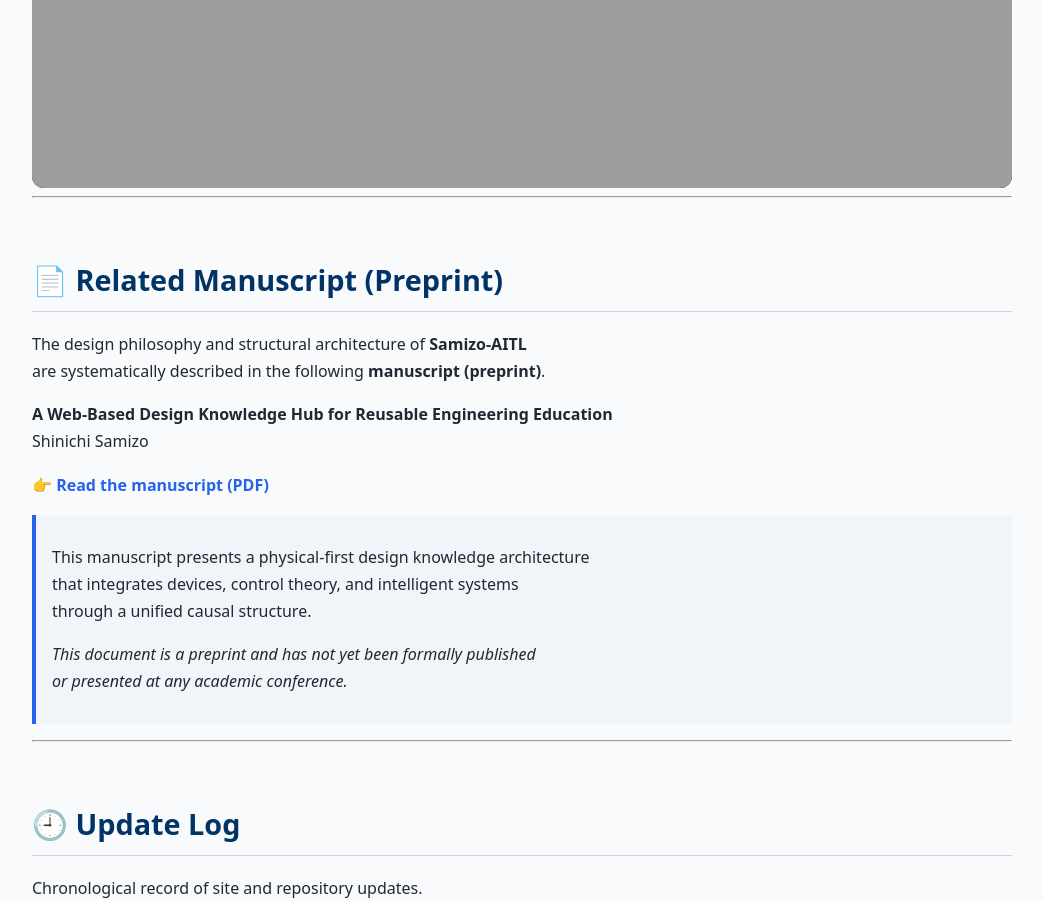
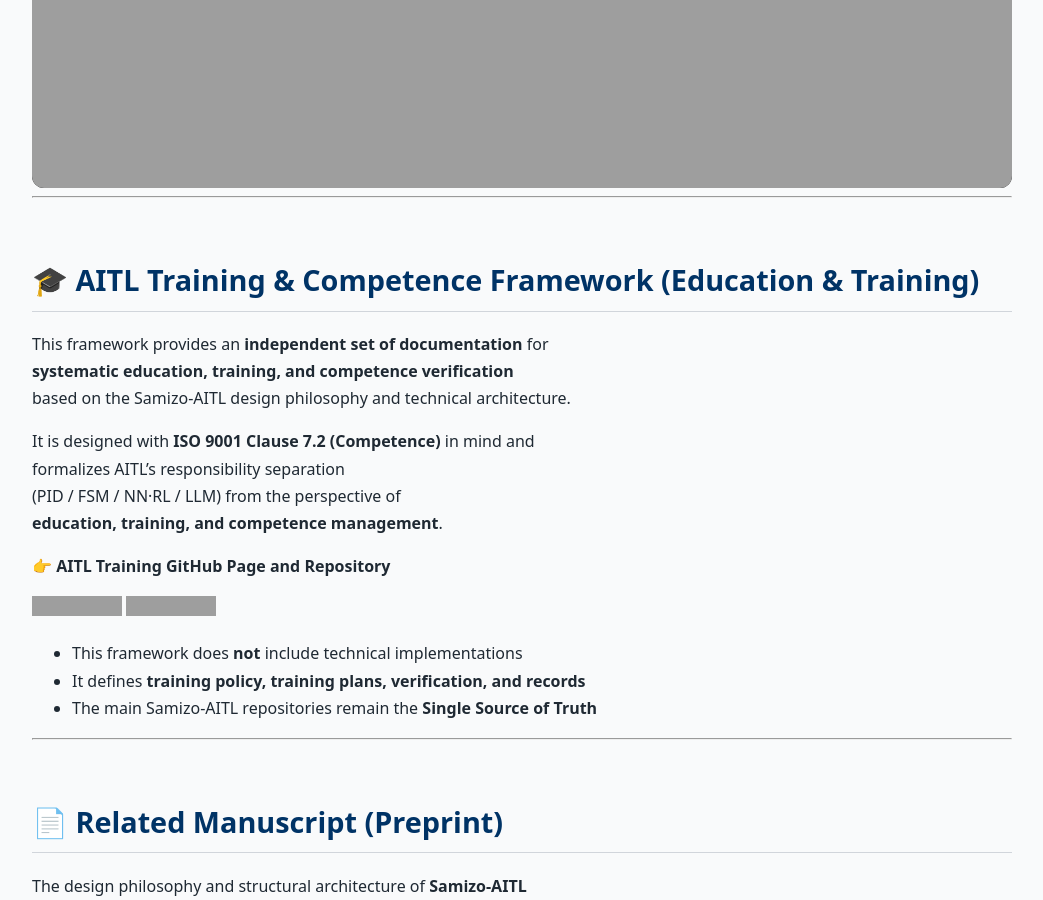
Before and after one commit to Samizo-AITL/Samizo-AITL.github.io, a Jekyll site: the page built from portal/en/index.md, in a window 1280 px wide and 900 px high, scrolled down 23266 px. Shown: the whole window, without its empty margins (118-1161 px from the left). Built offline with Jekyll 4.4.1, drawn with Linux system fonts in a browser that asks for light colours; grey boxes are pictures that could not be loaded.

Commit message:
Update index.md

```diff
--- a/portal/en/index.md
+++ b/portal/en/index.md
@@ -783,6 +783,28 @@
 
 ---
 
+# 🎓 AITL Training & Competence Framework (Education & Training)
+
+This framework provides an **independent set of documentation** for
+**systematic education, training, and competence verification**
+based on the Samizo-AITL design philosophy and technical architecture.
+
+It is designed with **ISO 9001 Clause 7.2 (Competence)** in mind and
+formalizes AITL’s responsibility separation
+(PID / FSM / NN·RL / LLM) from the perspective of
+**education, training, and competence management**.
+
+👉 **AITL Training GitHub Page and Repository**
+
+[![Site](https://img.shields.io/badge/View-Site-brightgreen?logo=github)](https://samizo-aitl.github.io/aitl-training/)
+[![Repo](https://img.shields.io/badge/View-Repo-blue?logo=github)](https://github.com/Samizo-AITL/aitl-training)
+
+- This framework does **not** include technical implementations
+- It defines **training policy, training plans, verification, and records**
+- The main Samizo-AITL repositories remain the **Single Source of Truth**
+
+---
+
 # 📄 Related Manuscript (Preprint)
 
 The design philosophy and structural architecture of **Samizo-AITL**
```
